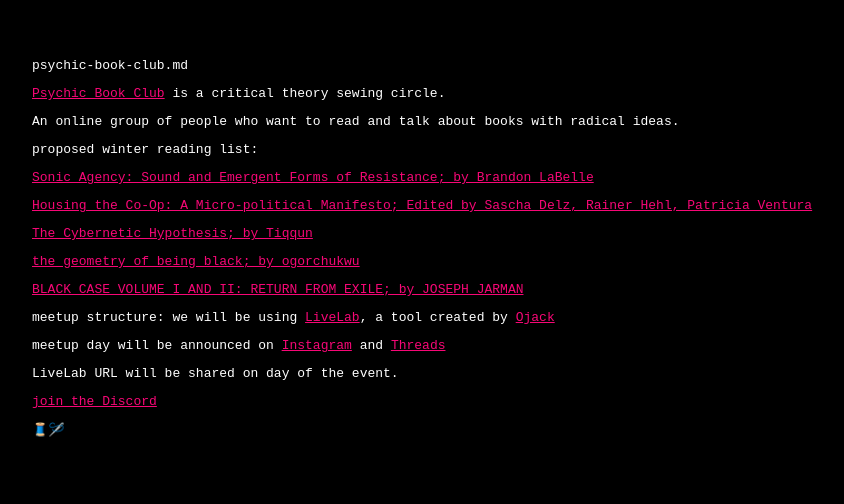
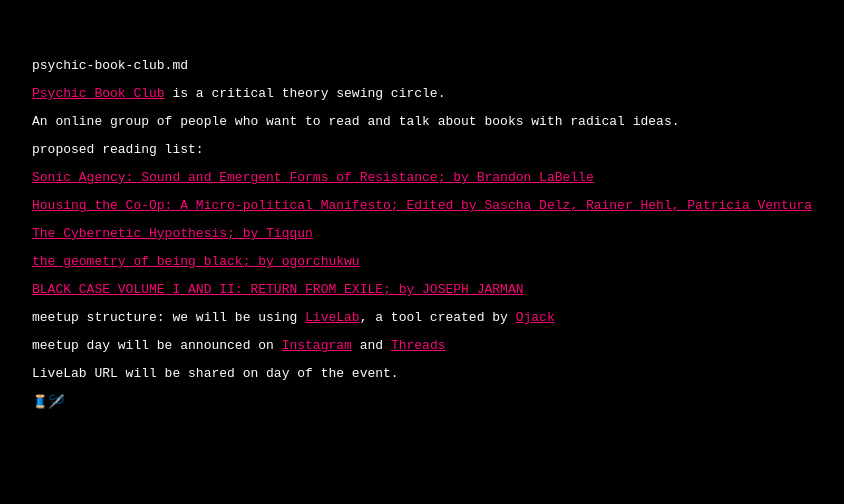
Before and after one commit to markdenardo/psychicbookclub, a plain HTML site: page index.html in a window 1280 px wide. Shown: the whole page, without its empty margins (26-870 px from the left). Drawn offline with Linux system fonts and the light colour scheme.

Commit message:
Update index.html

```diff
--- a/index.html
+++ b/index.html
@@ -13,7 +13,7 @@
       An online group of people who want to read and talk about books with
       radical ideas.
     </p>
-    <p>proposed winter reading list:</p>
+    <p>proposed reading list:</p>
     <p>
       <a href="https://mitpress.mit.edu/9781912685950/sonic-agency/"
         target="blank">Sonic Agency: Sound and Emergent Forms of Resistance; by Brandon LaBelle</a
@@ -55,9 +55,7 @@
       <a href="https://www.threads.net/@psychicbookclub" target="blank">Threads</a>
     </p>
     <p>LiveLab URL will be shared on day of the event.</p>
-    <p>
-      <a href="https://discord.gg/5AGh64KQ" target="blank">join the Discord</a>
-    </p>
+
 
     <p>
       🧵🪡
```
